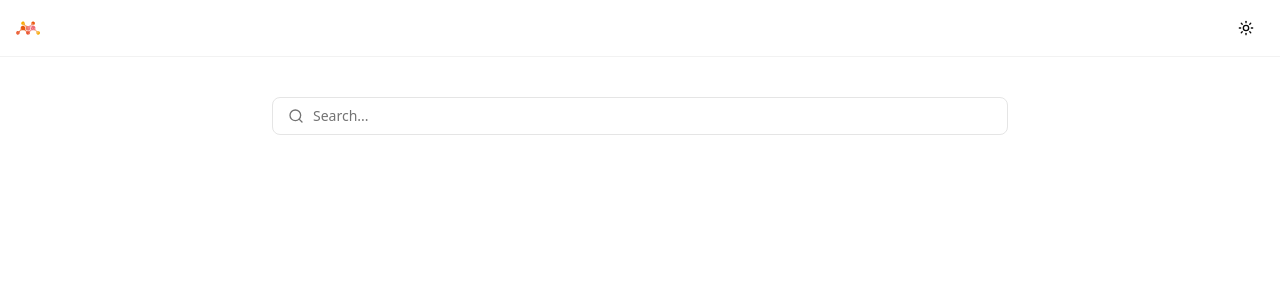
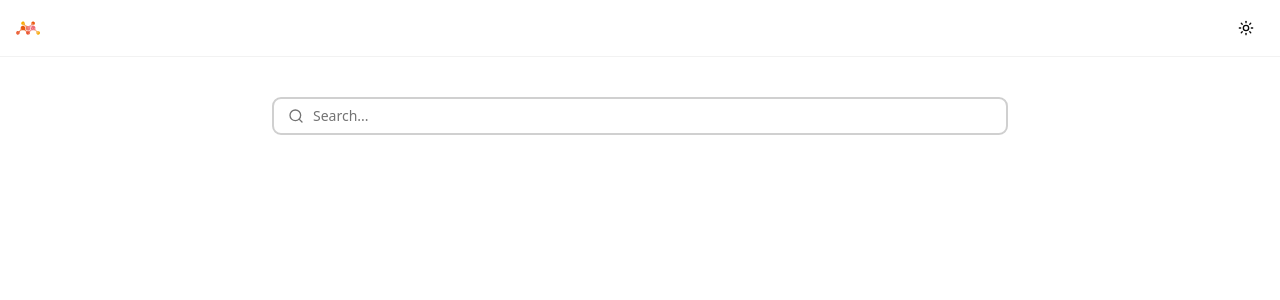
Before and after one commit to mixedbread-ai/mixedbread-ts, a Next.js app in the folder packages/search/: page /search in a window 1280 px wide. Shown: the top 300 px of the page. Built offline with nearby package versions, Linux system fonts and the light colour scheme.

Commit message:
feat: fix infinite loading + add SearchIf

```diff
--- a/packages/search/src/components/search-page.tsx
+++ b/packages/search/src/components/search-page.tsx
@@ -2,14 +2,21 @@
 
 import { useSearch } from '@/search/hooks/use-search';
 import { SearchList, SearchIndicatorIcon, TagsList, SearchInput, Search } from '@/search/ui/search';
-import { useState } from 'react';
+import { useEffect, useRef, useState } from 'react';
 import { mockResults, mockTags } from '@/lib/utils';
 
 export function CustomSearchPage() {
   const { search, setSearch, results, isLoading } = useSearch();
   const [selectedTag, setSelectedTag] = useState<string | undefined>(mockTags[0]);
+  const inputRef = useRef<HTMLInputElement>(null);
 
   const mockedResults = mockResults(results);
+
+  useEffect(() => {
+    if (inputRef.current) {
+      inputRef.current.focus();
+    }
+  }, []);
 
   return (
     <Search
@@ -23,7 +30,11 @@ export function CustomSearchPage() {
       <div className="flex items-center justify-between">
         <div className="relative w-full">
           <SearchIndicatorIcon className="absolute left-4 top-1/2 -translate-y-1/2" />
-          <SearchInput placeholder="Search..." className="w-full border rounded-md text-sm pl-10" />
+          <SearchInput
+            ref={inputRef}
+            placeholder="Search..."
+            className="w-full border rounded-md text-sm pl-10"
+          />
         </div>
       </div>
 
--- a/packages/search/src/search/ui/search.tsx
+++ b/packages/search/src/search/ui/search.tsx
@@ -13,8 +13,8 @@ import {
   useEffect,
   useMemo,
   useState,
+  type PropsWithChildren,
 } from 'react';
-import { useMeasure } from '@/search/hooks/use-measure';
 import { motion } from 'motion/react';
 import { ScrollArea } from '@/components/ui/scroll-area';
 import { Result } from '../lib/types';
@@ -112,8 +112,7 @@ export function SearchList({
   Item?: (props: { item: Result; onClick?: () => void }) => ReactNode;
 }) {
   const [active, setActive] = useState<string | null>(items.at(0)?.id ?? null);
-  const { search, tag: selectedTag } = useSearchRuntime();
-  const [ref, bounds] = useMeasure<HTMLDivElement>();
+  const { tag: selectedTag } = useSearchRuntime();
 
   const onKey = useCallback(
     (e: KeyboardEvent) => {
@@ -166,20 +165,22 @@ export function SearchList({
 
   const filteredItems = selectedTag ? items.filter((item) => item.tag === selectedTag) : items;
 
-  if (items.length === 0) return null;
-
   return (
-    <motion.div initial={{ height: 0, opacity: 0 }} animate={{ height: bounds.height, opacity: 1 }}>
-      <ScrollArea ref={ref} className={cn('flex flex-col p-4', className)} {...props}>
+    <SearchIf hasResults>
+      <motion.div initial={{ height: 0, opacity: 0 }} animate={{ height: 'auto', opacity: 1 }}>
+        <ScrollArea className={cn('flex flex-col p-4', className)} {...props}>
           <div className="flex flex-col gap-3">
             <ListContext.Provider value={memoizedValue}>
-            {items.length === 0 && search.length > 0 && Empty()}
+              <SearchIf isEmpty={true}>
+                <Empty />
+              </SearchIf>
 
               {children || filteredItems.map((item) => <Fragment key={item.id}>{Item({ item })}</Fragment>)}
             </ListContext.Provider>
           </div>
         </ScrollArea>
       </motion.div>
+    </SearchIf>
   );
 }
 
@@ -243,23 +244,61 @@ export function SearchListItem({
   );
 }
 
+type SearchIfFilters = {
+  isLoading?: boolean;
+  hasResults?: boolean;
+  isEmpty?: boolean;
+  hasQuery?: boolean;
+  hasTag?: boolean;
+  hasMultipleTags?: boolean;
+  hasAvailableTags?: boolean;
+};
+
+type UseSearchIfProps = SearchIfFilters;
+
+const useSearchIf = (props: UseSearchIfProps) => {
+  const { search, results, isLoading, tag } = useSearchRuntime();
+
+  if (props.isLoading !== undefined && props.isLoading !== isLoading) return false;
+
+  if (props.hasResults === true && results.length === 0) return false;
+  if (props.hasResults === false && results.length > 0) return false;
+
+  if (props.isEmpty === true && (search.length === 0 || results.length > 0)) return false;
+  if (props.isEmpty === false && results.length === 0) return false;
+
+  if (props.hasQuery === true && search.length === 0) return false;
+  if (props.hasQuery === false && search.length > 0) return false;
+
+  if (props.hasTag === true && !tag) return false;
+  if (props.hasTag === false && tag) return false;
+
+  const availableTags = Array.from(new Set(results.map((result) => result.tag)));
+  if (props.hasMultipleTags === true && availableTags.length <= 1) return false;
+  if (props.hasMultipleTags === false && availableTags.length > 1) return false;
+
+  if (props.hasAvailableTags === true && availableTags.length === 0) return false;
+  if (props.hasAvailableTags === false && availableTags.length > 0) return false;
+
+  return true;
+};
+
+export type SearchIfProps = PropsWithChildren<UseSearchIfProps>;
+
+export function SearchIf({ children, ...query }: SearchIfProps) {
+  const result = useSearchIf(query);
+  return result ? children : null;
+}
+
 export function SearchIndicatorIcon({ className, ...props }: ComponentProps<'div'>) {
-  const { isLoading } = useSearchRuntime();
-
   return (
     <div className={cn('relative size-4', className)} {...props}>
-      <LoaderCircleIcon
-        className={cn(
-          'absolute size-full animate-spin text-primary transition-opacity',
-          !isLoading && 'opacity-0',
-        )}
-      />
-      <SearchIcon
-        className={cn(
-          'absolute size-full text-muted-foreground transition-opacity',
-          isLoading && 'opacity-0',
-        )}
-      />
+      <SearchIf isLoading>
+        <LoaderCircleIcon className="absolute size-full animate-spin text-primary transition-opacity" />
+      </SearchIf>
+      <SearchIf isLoading={false}>
+        <SearchIcon className="absolute size-full text-muted-foreground transition-opacity" />
+      </SearchIf>
     </div>
   );
 }
@@ -283,9 +322,8 @@ export function TagsList({ allowClear = false, className, children, ...props }:
   const { results } = useSearchRuntime();
   const availableTags = Array.from(new Set(results.map((result) => result.tag)));
 
-  if (availableTags.length === 0) return null;
-
   return (
+    <SearchIf hasAvailableTags>
       <div className={cn('flex flex-wrap items-center gap-1 px-4 py-3', className)} {...props}>
         <TagsListContext.Provider value={{ allowClear }}>
           {children ||
@@ -296,6 +334,7 @@ export function TagsList({ allowClear = false, className, children, ...props }:
             ))}
         </TagsListContext.Provider>
       </div>
+    </SearchIf>
   );
 }
 
```
Lines whose indentation alone changed are shown as unchanged.
